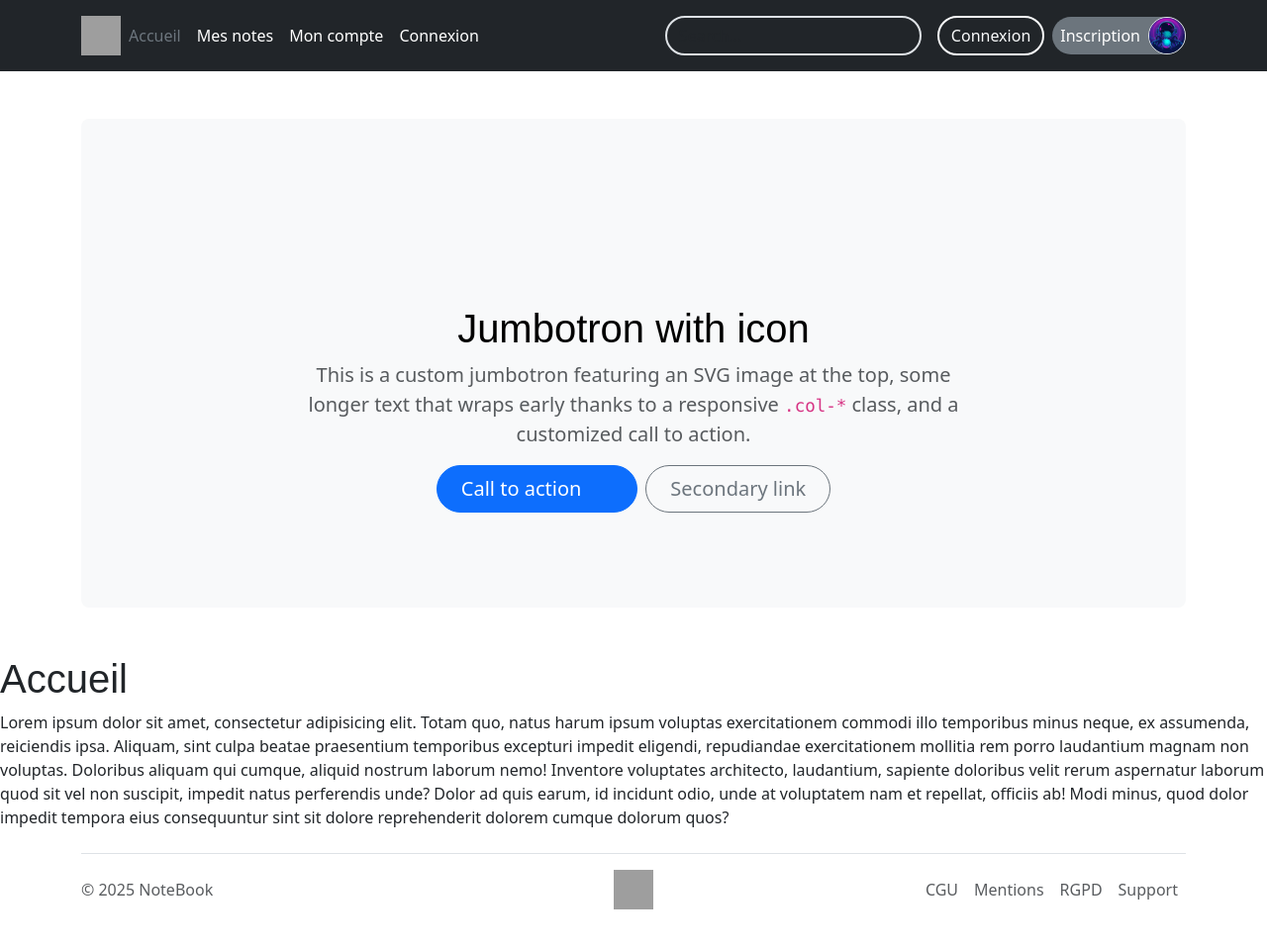
After one commit to Jensone/php-poo-starter, a PHP site: template Views/pages/accueil.html.php in a window 1280 px wide. The commit adds this page. Shown: the whole page at 99% size. Run offline with PHP 8.4, Linux system fonts and the light colour scheme; the template is opened without the code that fills it, so the values that code supplies are empty; some web fonts are replaced; grey boxes are pictures that could not be loaded.

Commit message:
Ajoute un bouton d'appel à l'action et structure le code HTML dans header.html.php pour une meilleure lisibilité et accessibilité

```diff
--- /dev/null
+++ b/Views/pages/accueil.html.php
@@ -0,0 +1,2 @@
+<h1>Accueil</h1>
+<p>Lorem ipsum dolor sit amet, consectetur adipisicing elit. Totam quo, natus harum ipsum voluptas exercitationem commodi illo temporibus minus neque, ex assumenda, reiciendis ipsa. Aliquam, sint culpa beatae praesentium temporibus excepturi impedit eligendi, repudiandae exercitationem mollitia rem porro laudantium magnam non voluptas. Doloribus aliquam qui cumque, aliquid nostrum laborum nemo! Inventore voluptates architecto, laudantium, sapiente doloribus velit rerum aspernatur laborum quod sit vel non suscipit, impedit natus perferendis unde? Dolor ad quis earum, id incidunt odio, unde at voluptatem nam et repellat, officiis ab! Modi minus, quod dolor impedit tempora eius consequuntur sint sit dolore reprehenderit dolorem cumque dolorum quos?</p>
--- /dev/null
+++ b/Views/pages/contact.html.php
@@ -0,0 +1,2 @@
+<h1>Contact</h1>
+<p>Lorem ipsum dolor sit amet, consectetur adipisicing elit. Totam quo, natus harum ipsum voluptas exercitationem commodi illo temporibus minus neque, ex assumenda, reiciendis ipsa. Aliquam, sint culpa beatae praesentium temporibus excepturi impedit eligendi, repudiandae exercitationem mollitia rem porro laudantium magnam non voluptas. Doloribus aliquam qui cumque, aliquid nostrum laborum nemo! Inventore voluptates architecto, laudantium, sapiente doloribus velit rerum aspernatur laborum quod sit vel non suscipit, impedit natus perferendis unde? Dolor ad quis earum, id incidunt odio, unde at voluptatem nam et repellat, officiis ab! Modi minus, quod dolor impedit tempora eius consequuntur sint sit dolore reprehenderit dolorem cumque dolorum quos?</p>
```
Also changed, not shown: Views/header.html.php (+7 -3 lines).
